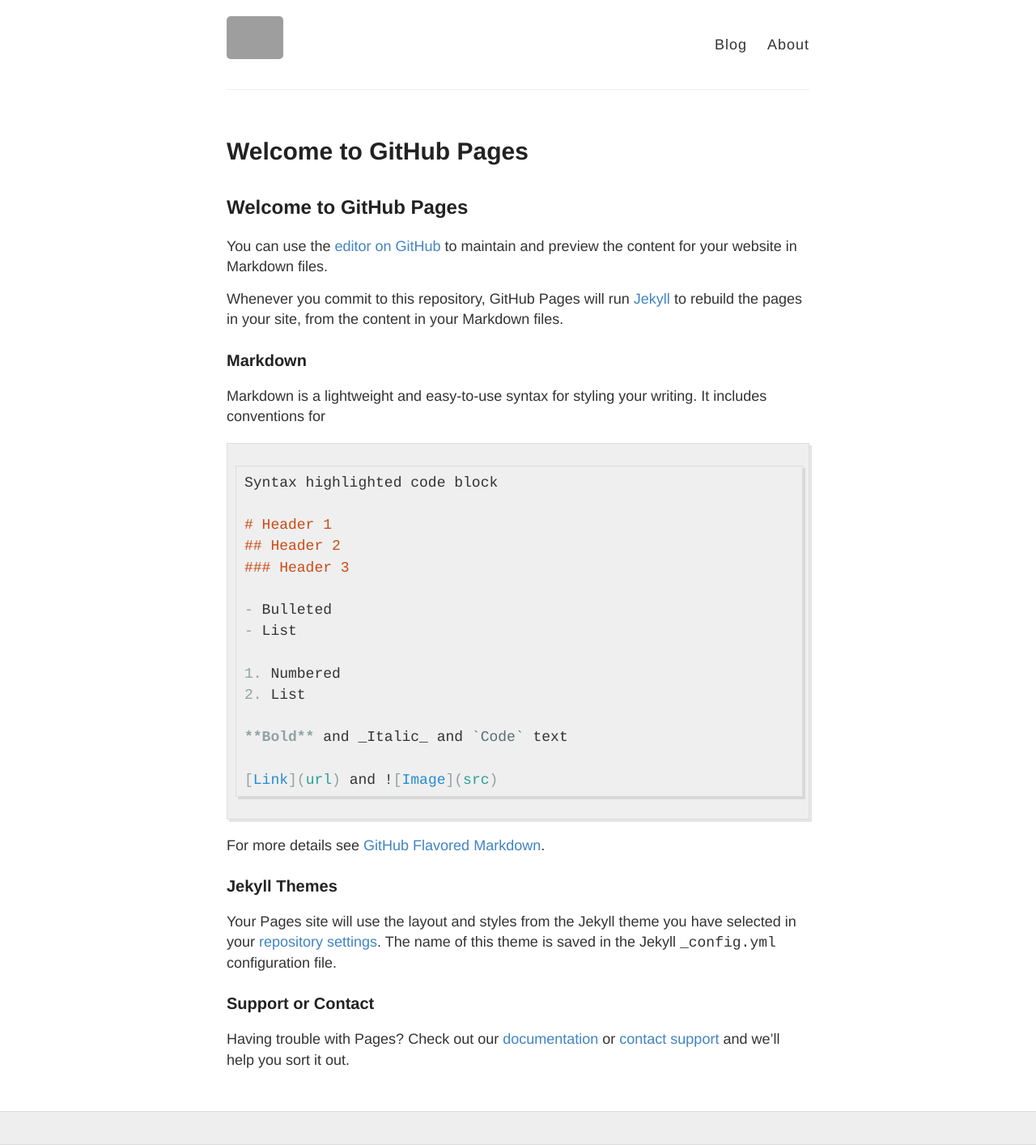
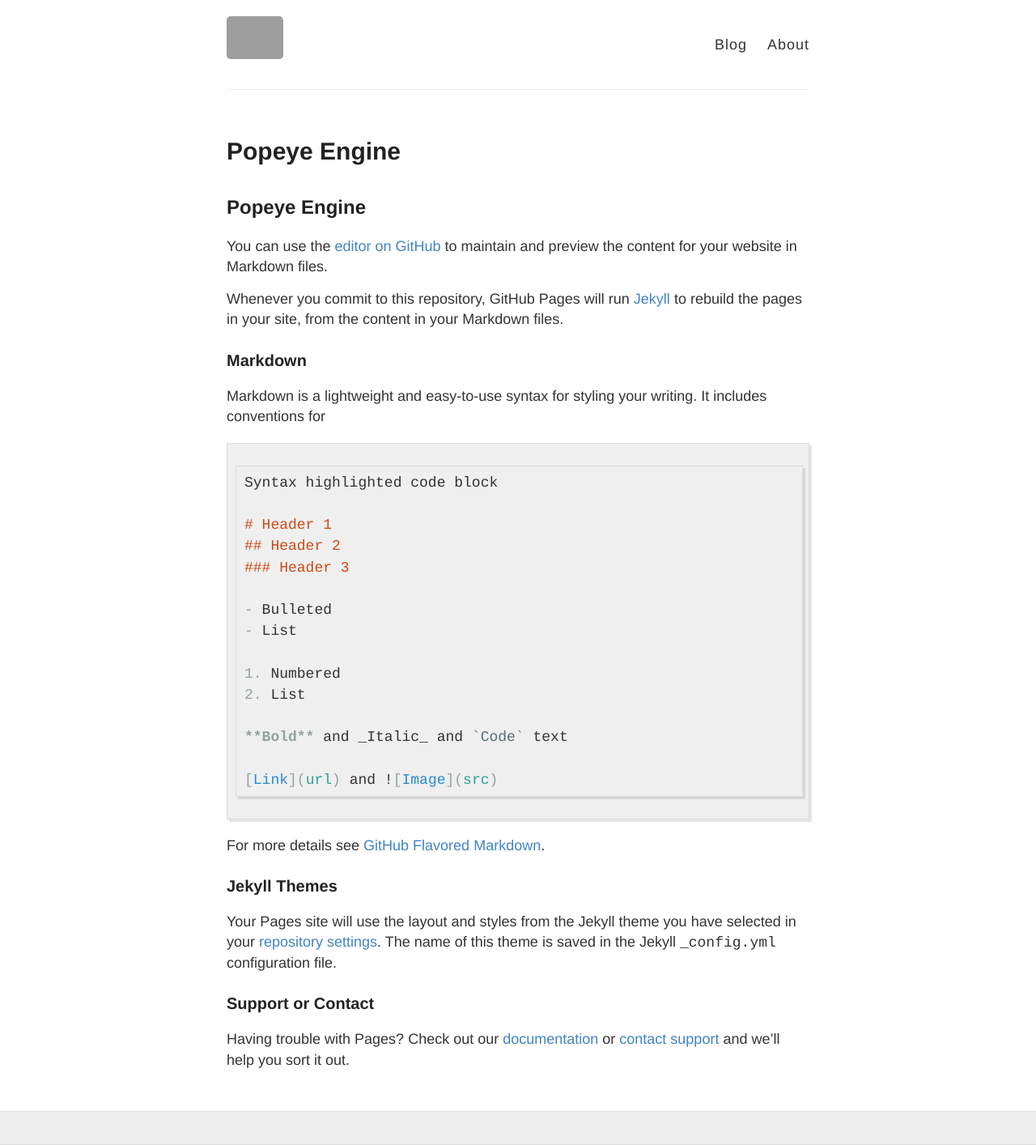
Before and after one commit to kookmin-sw/capstone-2021-2021-26, a Jekyll site: the page built from index.md, in a window 1280 px wide. Shown: the whole page at 81% size. Built offline with Jekyll 4.4.1, drawn with Linux system fonts in a browser that asks for light colours; our own code applies the rules of GitHub Pages for plain Markdown files; grey boxes are pictures that could not be loaded.

Commit message:
Update index.md

```diff
--- a/index.md
+++ b/index.md
@@ -1,4 +1,4 @@
-## Welcome to GitHub Pages
+## Popeye Engine
 
 You can use the [editor on GitHub](https://github.com/kookmin-sw/cap-template/edit/master/index.md) to maintain and preview the content for your website in Markdown files.
 
```
